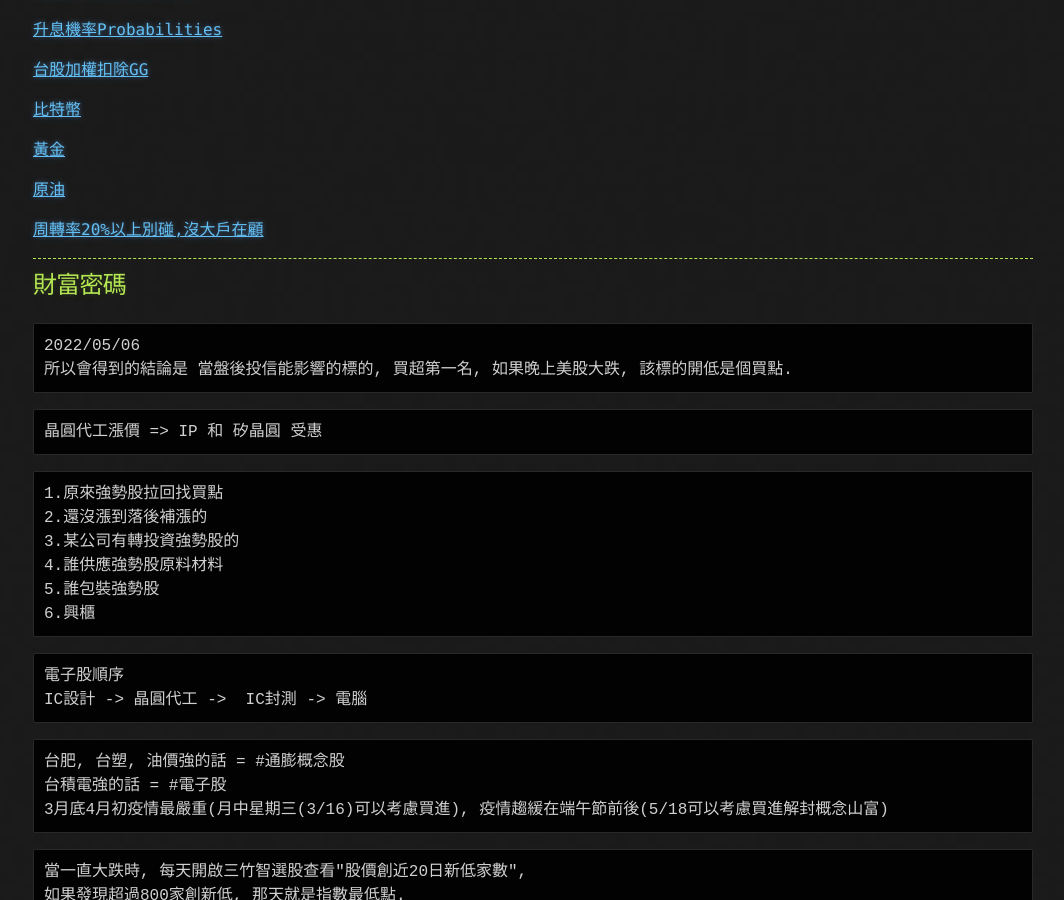
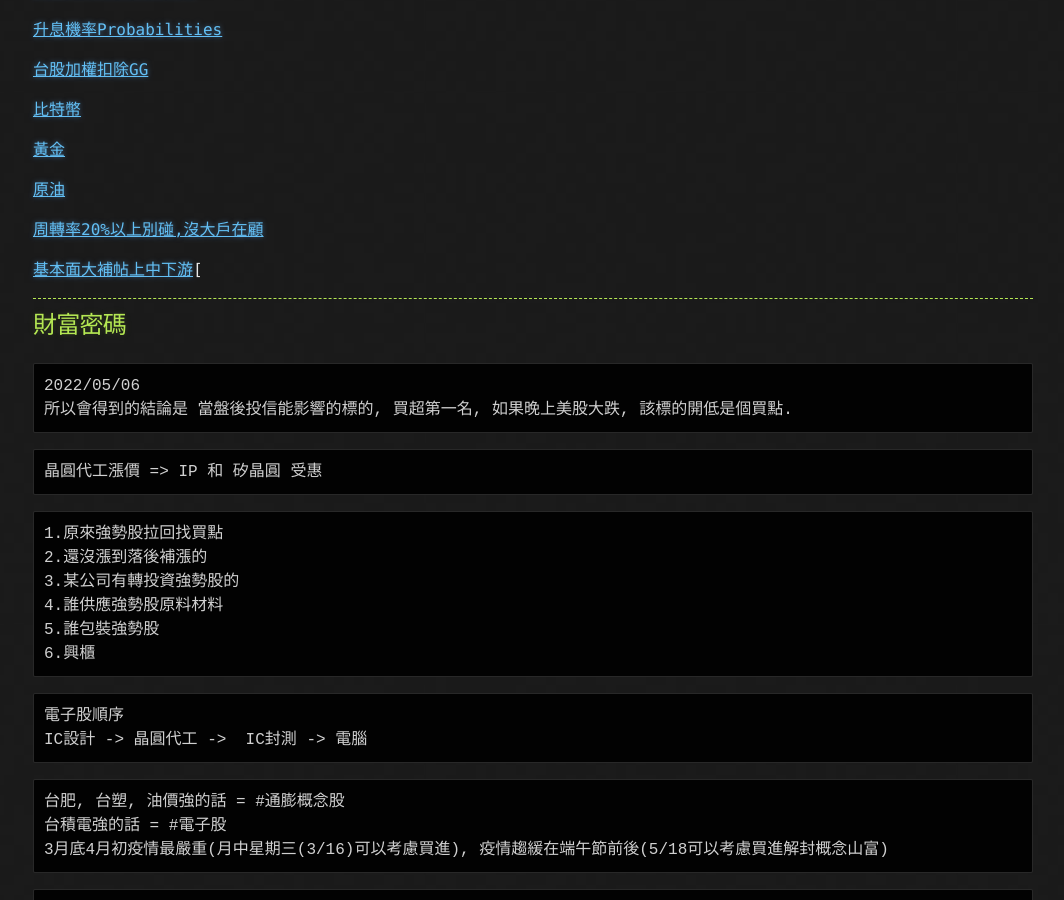
Before and after one commit to lepg5487/Stock_God, a Jekyll site: the page built from experience.md, in a window 1280 px wide and 900 px high, scrolled down 440 px. Shown: the whole window, without its empty margins (107-1171 px from the left). Built offline with Jekyll 4.4.1, drawn with Linux system fonts in a browser that asks for light colours; our own code applies the rules of GitHub Pages for plain Markdown files.

Commit message:
Update experience.md

```diff
--- a/experience.md
+++ b/experience.md
@@ -23,6 +23,8 @@ layout: testlayouts
 [原油](https://www.msn.com/zh-tw/money/markets/commoditydetails/fi-auvx3m?duration=1D)
 
 [周轉率20%以上別碰,沒大戶在顧](https://fubon-ebrokerdj.fbs.com.tw/z/zg/zg_BD_0_0.djhtm)
+
+[基本面大補帖上中下游](https://ic.tpex.org.tw/introduce.php?ic=D000)[
 
 ---
 
```
